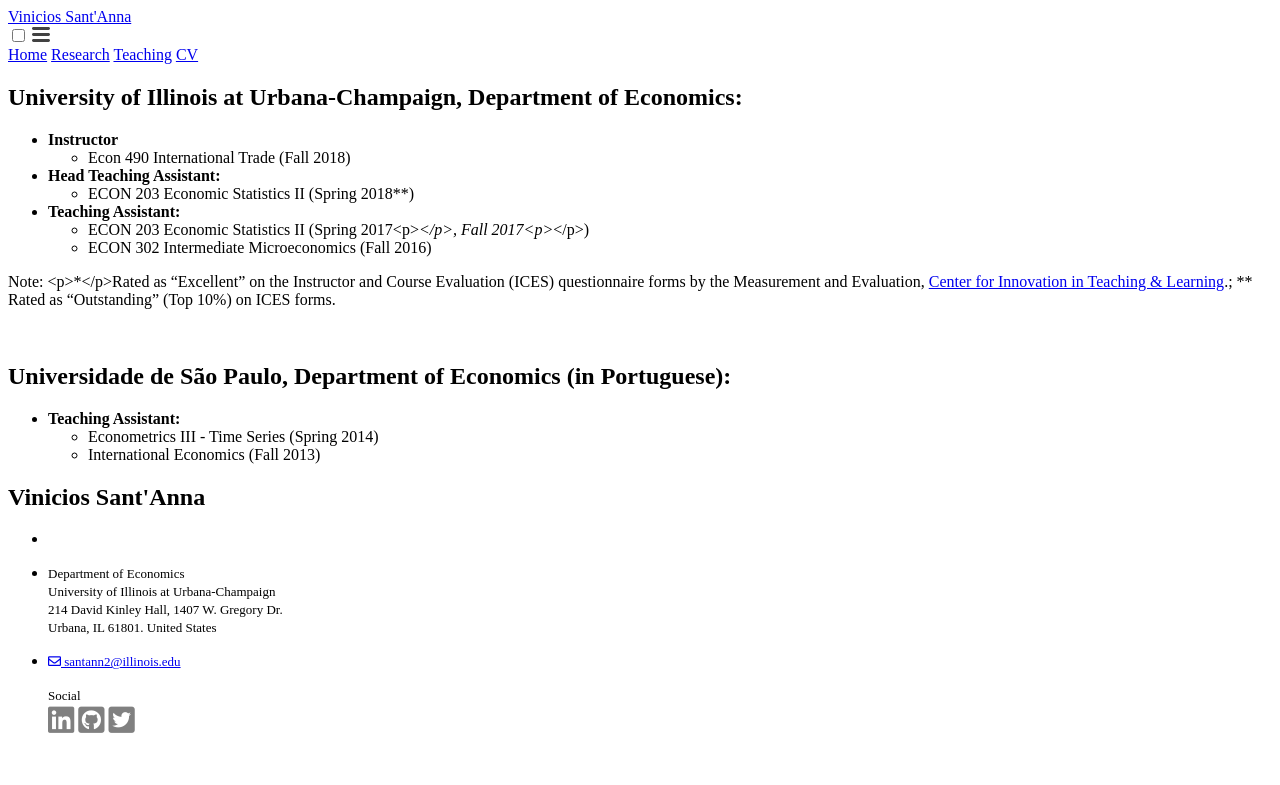
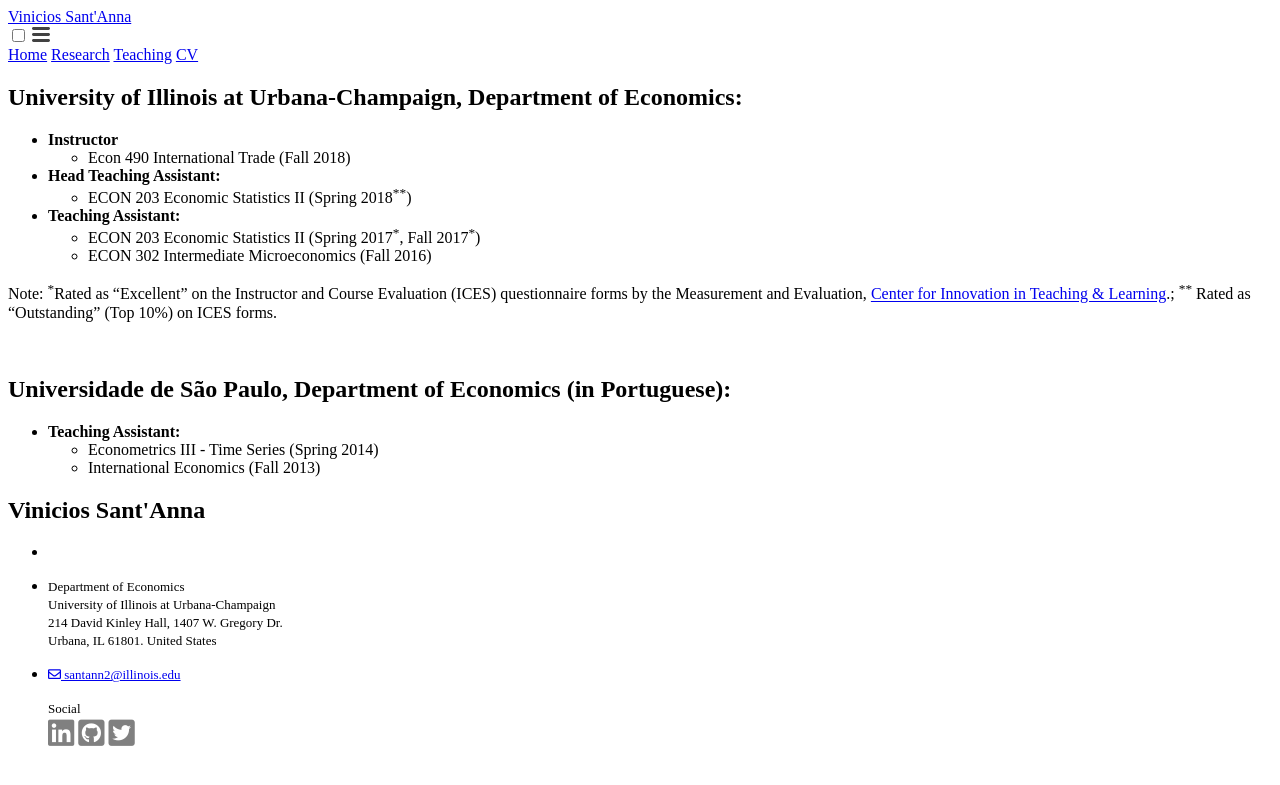
Before and after one commit to vpsantanna/vpsantanna.github.io, a Jekyll site: the page built from 3-teaching.md, in a window 1280 px wide. Shown: the top 785 px of the page. Built offline with Jekyll 4.4.1, drawn with Linux system fonts in a browser that asks for light colours; nearby versions of some CDN libraries; a script that is not in the unit is left out.

```diff
--- a/3-teaching.md
+++ b/3-teaching.md
@@ -10,13 +10,13 @@ permalink: /teaching/
   - Econ 490 International Trade (Fall 2018)
 
 - **Head Teaching Assistant:**
-  - ECON 203 Economic Statistics II (Spring 2018**)
+  - ECON 203 Economic Statistics II (Spring 2018<sup>**</sup>)
 
 - **Teaching Assistant:**
-  - ECON 203 Economic Statistics II (Spring 2017<p>*</p>, Fall 2017<p>*</p>)
+  - ECON 203 Economic Statistics II (Spring 2017<sup>*</sup>, Fall 2017<sup>*</sup>)
   - ECON 302 Intermediate Microeconomics (Fall 2016)
 
-Note: <p>*</p>Rated as “Excellent” on the Instructor and Course Evaluation (ICES) questionnaire forms by the Measurement and Evaluation, [Center for Innovation in Teaching & Learning](https://citl.illinois.edu/){:target="_blank"}.; ** Rated as “Outstanding” (Top 10%) on ICES forms.
+Note: <sup>*</sup>Rated as “Excellent” on the Instructor and Course Evaluation (ICES) questionnaire forms by the Measurement and Evaluation, [Center for Innovation in Teaching & Learning](https://citl.illinois.edu/){:target="_blank"}.; <sup>**</sup> Rated as “Outstanding” (Top 10%) on ICES forms.
 
 <br>
 
```
